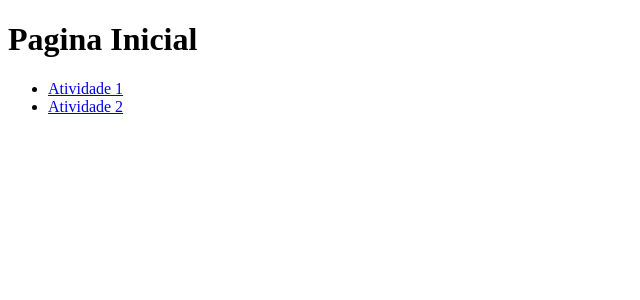
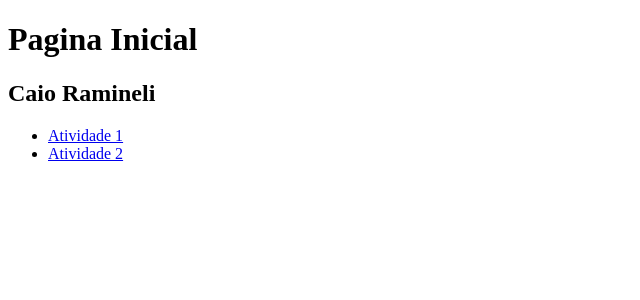
Before and after one commit to caioramineli/react-fatec, a React (Create React App) app: page / in a window 1280 px wide. Shown: the top 300 px of the page, without its empty margins (0-640 px from the left). Built offline with nearby package versions, Linux system fonts and the light colour scheme.

Commit message:
atualização na Home

```diff
--- a/src/Home.jsx
+++ b/src/Home.jsx
@@ -5,6 +5,7 @@ export default function Home() {
     return (
         <>
             <h1>Pagina Inicial</h1>
+            <h2>Caio Ramineli</h2>
             <nav>
                 <ul>
                     <li>
```
